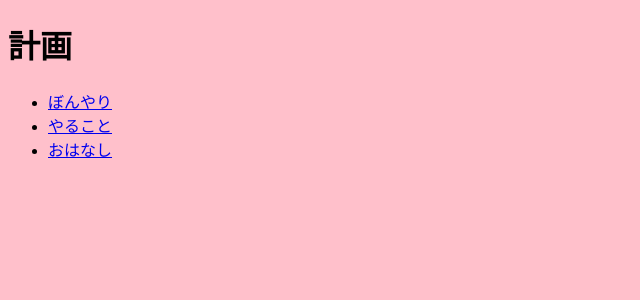
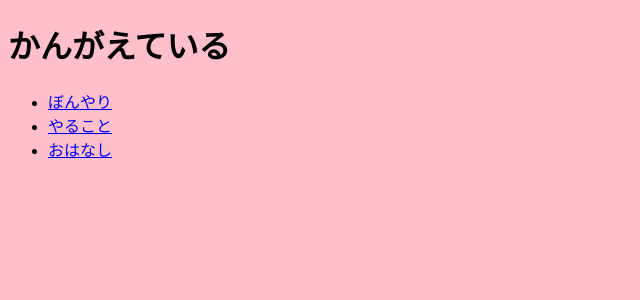
Before and after one commit to takaoyamakoshi/momochi, a Jekyll site: the page built from homemaking/project/index.md, in a window 1280 px wide. Shown: the top 300 px of the page, without its empty margins (0-640 px from the left). Built offline with Jekyll 4.4.1, drawn with Linux system fonts in a browser that asks for light colours; our own code applies the rules of GitHub Pages for plain Markdown files.

Commit message:
Update index.md

```diff
--- a/homemaking/project/index.md
+++ b/homemaking/project/index.md
@@ -1,4 +1,4 @@
-# 計画
+# かんがえている
 
 - [ぼんやり](./log/)
 - [やること](./todo/)
```
